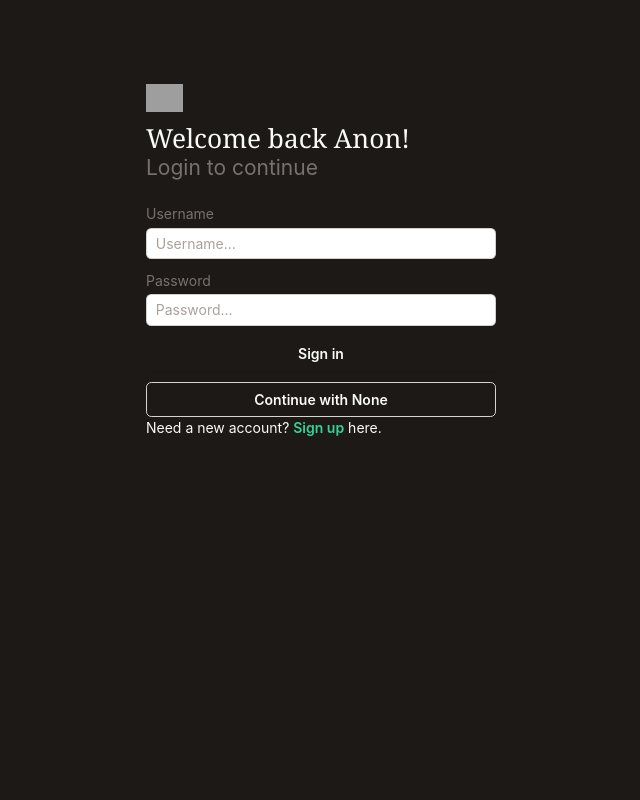
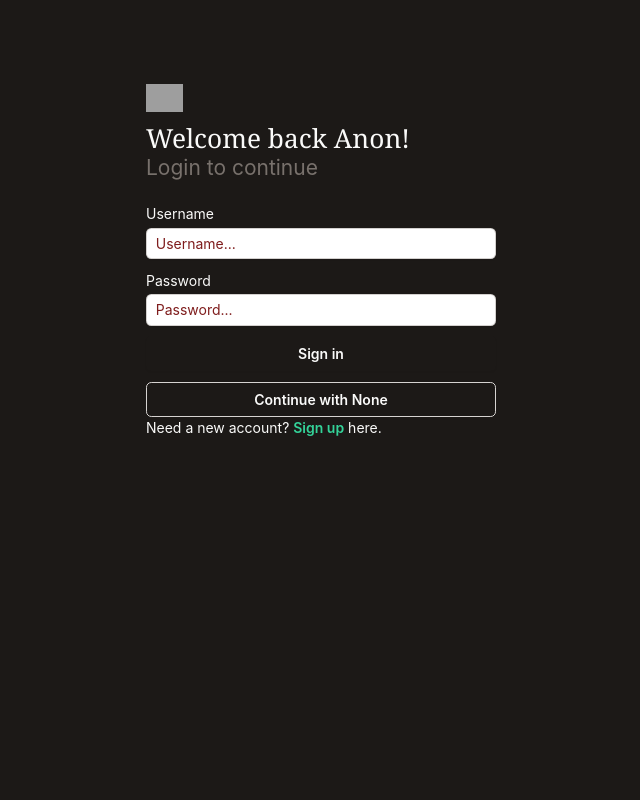
Before and after one commit to ydideh810/niddamlabs, a Django app: page /login/ in a window 1280 px wide. Shown: the whole page, without its empty margins (319-959 px from the left). Run offline with Django 4.2, Linux system fonts and the light colour scheme; tables that the repository leaves empty hold one stand-in row (values such as "Sample post"); grey boxes are pictures that could not be loaded.

Commit message:
Update login.html

```diff
--- a/user/templates/login.html
+++ b/user/templates/login.html
@@ -101,12 +101,12 @@
 
     <form class="mb-3" @submit.prevent="$store.loginStore.loginUser()">
       <div class="mb-3">
-        <label for="username" class="block text-stone-500 mb-1">Username</label>
-        <input x-model="$store.loginStore.username" type="username" required id="username" name="username" placeholder="Username..." class="cursor-text w-full px-2.5 h-9 rounded-md bg-white shadow-sm border border-stone-400/50 outline-none transition placeholder:text-stone-400 hover:border-stone-400/70 hover:shadow focus:bg-white focus:border-primary focus:ring-2 focus:ring-primary/10" />
+        <label for="username" class="block text-stone-50 mb-1">Username</label>
+        <input x-model="$store.loginStore.username" type="username" required id="username" name="username" placeholder="Username..." class="cursor-text w-full px-2.5 h-9 rounded-md bg-white shadow-sm border border-stone-400/50 outline-none text-red-900 transition placeholder:text-red-900 hover:border-stone-400/70 hover:shadow focus:bg-white focus:border-primary focus:ring-2 focus:ring-primary/10" />
       </div>
       <div class="mb-3">
-        <label for="password" class="block text-stone-500 mb-1">Password</label>
-        <input x-model="$store.loginStore.password" type="password" required id="password" name="password" placeholder="Password..." class="cursor-text w-full px-2.5 h-9 rounded-md bg-white shadow-sm border border-stone-400/50 outline-none transition placeholder:text-stone-400 hover:border-stone-400/70 hover:shadow focus:bg-white focus:border-primary focus:ring-2 focus:ring-primary/10" />
+        <label for="password" class="block text-stone-50 mb-1">Password</label>
+        <input x-model="$store.loginStore.password" type="password" required id="password" name="password" placeholder="Password..." class="cursor-text w-full px-2.5 h-9 rounded-md bg-white shadow-sm border border-stone-400/50 outline-none text-red-900 transition placeholder:text-red-900 hover:border-stone-400/70 hover:shadow focus:bg-white focus:border-primary focus:ring-2 focus:ring-primary/10" />
       </div>
       <button type="submit" class="flex items-center justify-center w-full font-semibold bg-primary px-2.5 h-10 rounded-md shadow-sm text-stone-50 transition duration-500 hover:shadow-lg focus:shadow-none focus:opacity-80">Sign in</button>
     </form>
```
